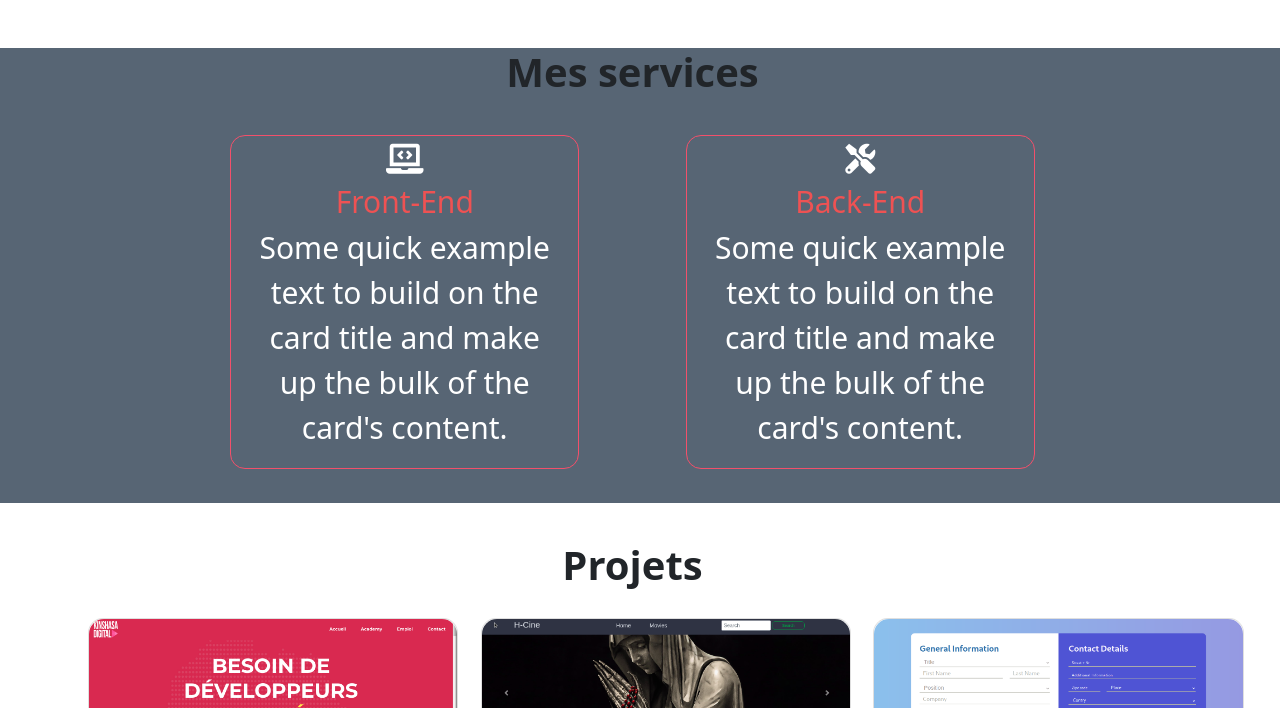
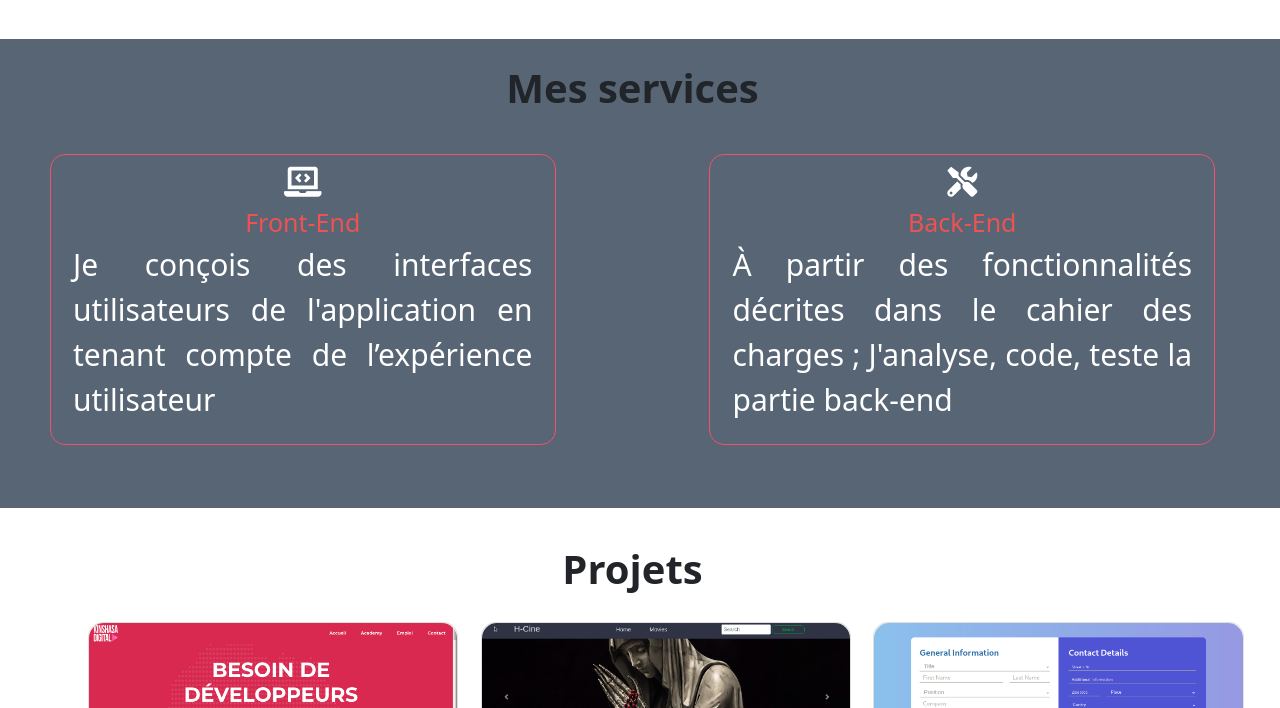
Before and after one commit to Bayekula-hb/hb_portfolio, a website: page index.html in a window 1280 px wide. Shown: the part 1482-2190 px from the top of the page. Drawn offline with nearby package versions, Linux system fonts and the light colour scheme; no server answers.

Commit message:
refactor change the text with the services

```diff
--- a/Sass/pages/_home.scss
+++ b/Sass/pages/_home.scss
@@ -50,7 +50,7 @@
     font-weight: 400;
     color: #fff;
     &--text {
-      width: 20%;
+      width: 30%;
       h2 {
         width: 100%;
         font-size: 5rem;
@@ -58,7 +58,7 @@
     }
     &--details {
       & > p {
-        font-size: 2.7rem;
+        font-size: 2.6rem;
       }
     }
   }
@@ -108,6 +108,7 @@
 .section--services {
   background-color: #576574;
   text-align: center;
+  padding: 2%;
   .div--services {
     &--text {
       h2 {
@@ -127,7 +128,11 @@
         padding: 1%;
         .card-title {
           color: #ee5253;
-          font-size: 3rem;
+          font-size: 2.5rem;
+        }
+        .card-text {
+          text-align: justify;
+          // font-size: 2rem !important;
         }
       }
     }
--- a/index.html
+++ b/index.html
@@ -127,8 +127,9 @@
               <span class="span span-blue">fullstack</span>. Un amoureux de la
               programmation, de la première année à la faculté ; Je me suis
               lancé dans l'apprentissage du langage C#. Et après j'ai découvert
-              le monde du Web. <br> Dont suis tombé amoureux 😍, avec les technologies comme
-              HTML, JAVASCRIPT, SaSS, PHP, ...
+              le monde du Web. <br />
+              Dont suis tombé amoureux 😍, avec les technologies comme HTML,
+              JAVASCRIPT, SaSS, PHP, ...
             </p>
           </div>
         </div>
@@ -212,12 +213,7 @@
             <h2>Mes services</h2>
           </div>
           <div
-            class="
-              col-12 col-sm-8
-              row
-              div--services--details
-              justify-content-between
-            "
+            class="col-12 row div--services--details justify-content-between"
           >
             <div class="card col-12 col-sm-5 align-items-center">
               <!-- <img class="card-img-top" src="..." alt="Card image cap"> -->
@@ -225,8 +221,8 @@
               <div class="card-body">
                 <h5 class="card-title">Front-End</h5>
                 <p class="card-text">
-                  Some quick example text to build on the card title and make up
-                  the bulk of the card's content.
+                  Je conçois des interfaces utilisateurs de l'application en
+                  tenant compte de l’expérience utilisateur
                 </p>
               </div>
             </div>
@@ -236,8 +232,8 @@
               <div class="card-body">
                 <h5 class="card-title">Back-End</h5>
                 <p class="card-text">
-                  Some quick example text to build on the card title and make up
-                  the bulk of the card's content.
+                  À partir des fonctionnalités décrites dans le cahier des
+                  charges ; J'analyse, code, teste la partie back-end
                 </p>
               </div>
             </div>
```
Also changed, not shown: Style/style.css, 1 other file.
